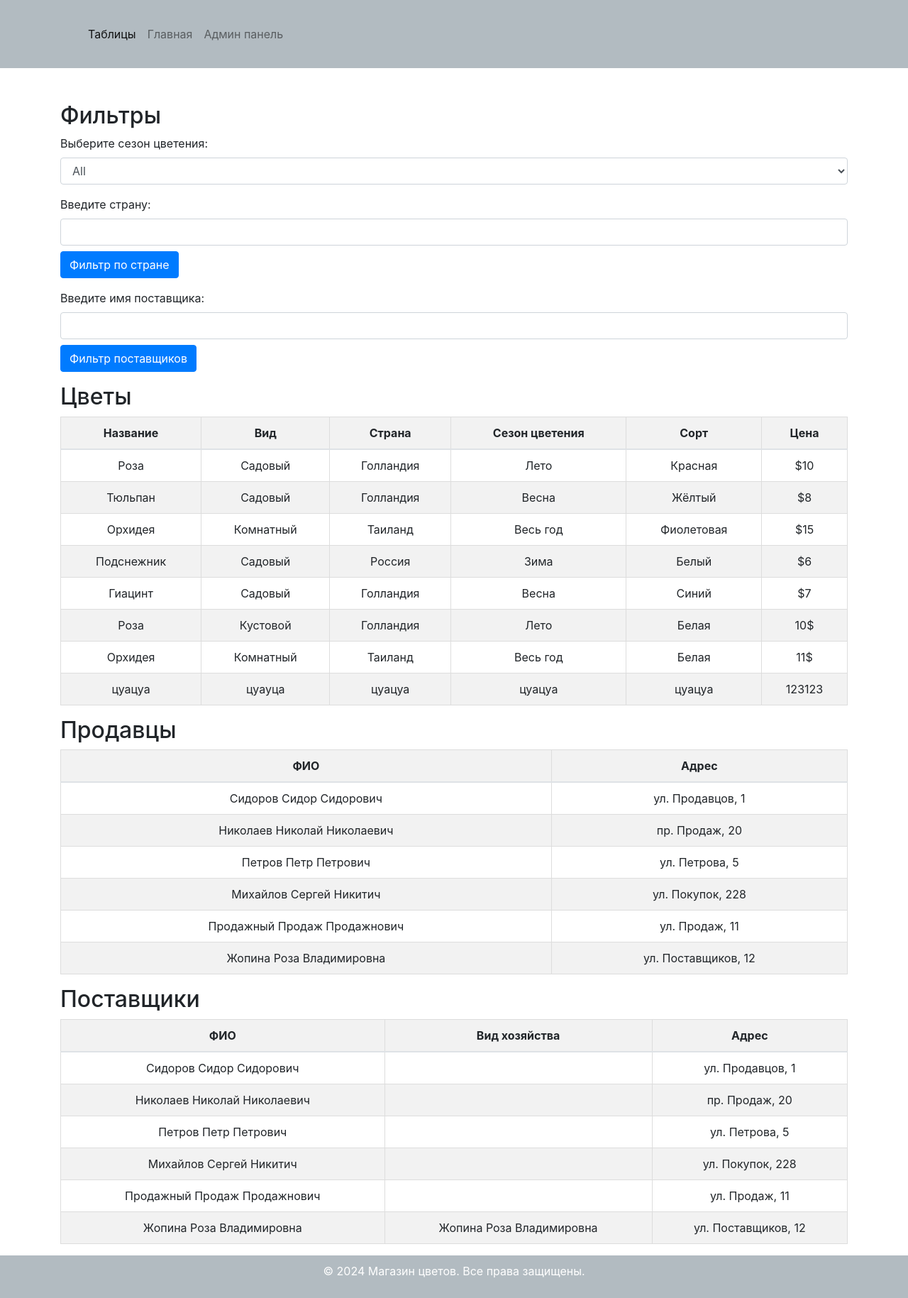
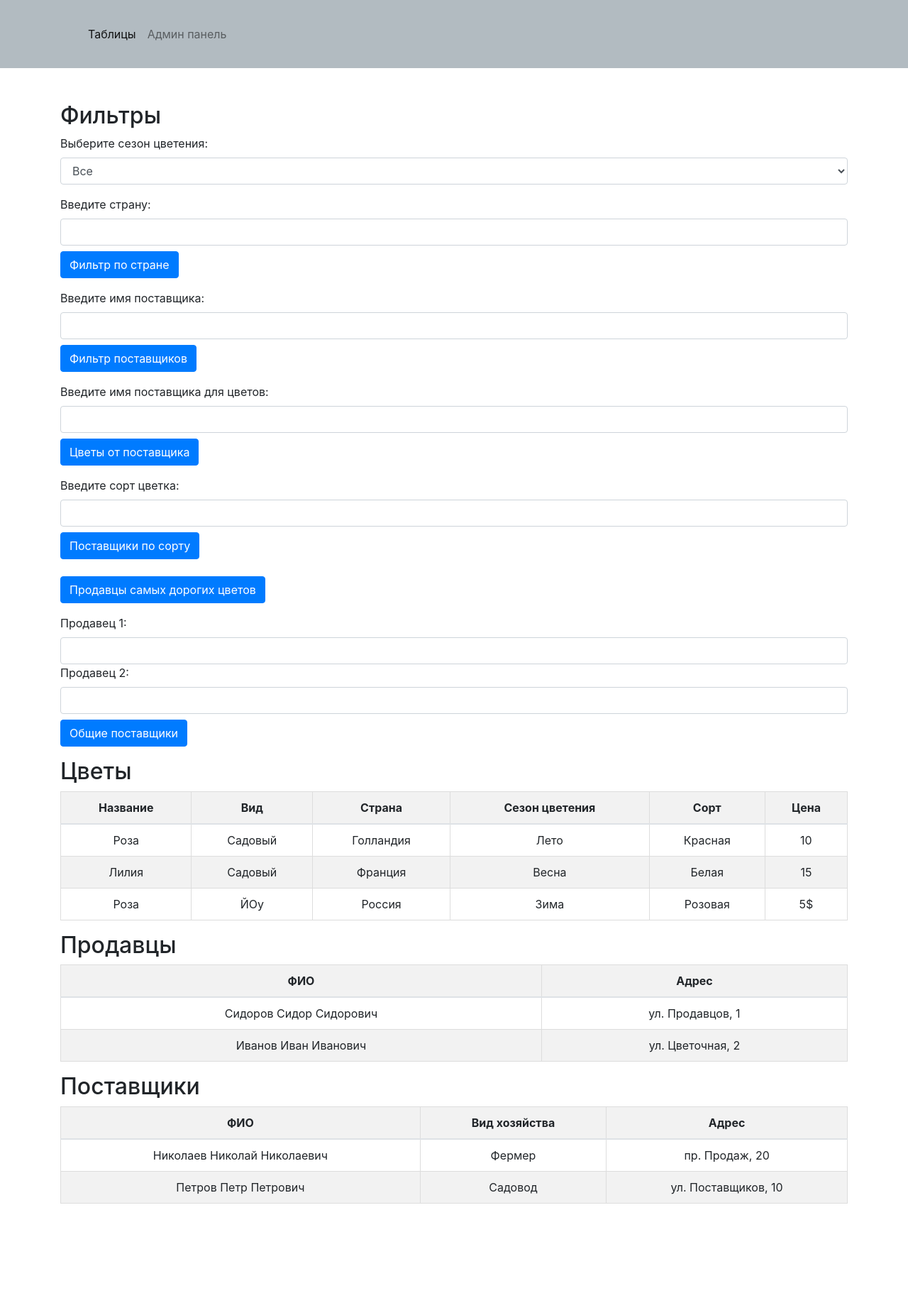
Before and after one commit to spl1ntero/savvochka, a Flask app: page / in a window 1280 px wide. Shown: the whole page at 71% size. After the commit the page ends 1696 px from the top, so only its background shows below. Run offline with Flask 3, Linux system fonts and the light colour scheme; some libraries are stand-ins or nearby versions.

Commit message:
сделал много чего

```diff
--- a/app.py
+++ b/app.py
@@ -40,11 +40,6 @@ def add_info():
         return redirect(url_for('login'))
 
 
-@app.route('/mainn', methods=['GET'])
-def mainn():
-    return render_template('main.html')
-
-
 @app.route('/get_flowers', methods=['GET'])
 def get_flowers():
     return jsonify(flowers)
@@ -79,8 +74,8 @@ def filter_by_country():
 def filter_by_supplier():
     name = request.args.get('name')
     filtered_suppliers = [supplier for supplier in suppliers if supplier['name'] == name]
-    return render_template('index.html', flowers=flowers, current_season=None, suppliers=suppliers,
-                           filtered_suppliers=filtered_suppliers, sellers=sellers)
+    return render_template('index.html', flowers=flowers, current_season=None, suppliers=suppliers, filtered_suppliers=filtered_suppliers, sellers=sellers)
+
 
 
 @app.route('/add_seller', methods=['POST'])
@@ -127,8 +122,19 @@ def add_flower():
         season = request.form.get('season')
         sort = request.form.get('sort')
         price = request.form.get('price')
+        supplier = request.form.get('supplier')
+        seller = request.form.get('seller')
 
-        new_flower = {"name": name, "type": type, "country": country, "season": season, "sort": sort, "price": price}
+        new_flower = {
+            "name": name,
+            "type": type,
+            "country": country,
+            "season": season,
+            "sort": sort,
+            "price": price,
+            "supplier": supplier,
+            "seller": seller
+        }
         flowers.append(new_flower)
 
         save_data(flowers, 'flowers.json')
@@ -158,5 +164,33 @@ def logout():
     return redirect(url_for('login'))
 
 
+@app.route('/flowers_by_supplier', methods=['GET'])
+def flowers_by_supplier():
+    supplier_name = request.args.get('supplier')
+    supplier_flowers = [flower for flower in flowers if flower['supplier'] == supplier_name]
+    return render_template('index.html', flowers=supplier_flowers, current_season=None, suppliers=suppliers, sellers=sellers, filtered_suppliers=None)
+
+@app.route('/suppliers_by_flower_sort', methods=['GET'])
+def suppliers_by_flower_sort():
+    flower_sort = request.args.get('sort')
+    flower_suppliers = [supplier for supplier in suppliers if flower_sort in [flower['sort'] for flower in flowers if flower['supplier'] == supplier['name']]]
+    return render_template('index.html', flowers=flowers, current_season=None, suppliers=suppliers, sellers=sellers, filtered_suppliers=flower_suppliers)
+
+@app.route('/expensive_flower_sellers', methods=['GET'])
+def expensive_flower_sellers():
+    max_price = max([float(flower['price']) for flower in flowers])
+    expensive_sellers = [seller for seller in sellers if any(flower for flower in flowers if float(flower['price']) == max_price and flower['seller'] == seller['name'])]
+    return render_template('index.html', flowers=flowers, current_season=None, suppliers=suppliers, sellers=expensive_sellers, filtered_suppliers=None)
+
+@app.route('/common_suppliers', methods=['GET'])
+def common_suppliers():
+    seller1 = request.args.get('seller1')
+    seller2 = request.args.get('seller2')
+    suppliers_seller1 = {flower['supplier'] for flower in flowers if flower['seller'] == seller1}
+    suppliers_seller2 = {flower['supplier'] for flower in flowers if flower['seller'] == seller2}
+    common_suppliers = list(suppliers_seller1.intersection(suppliers_seller2))
+    return render_template('index.html', flowers=flowers, current_season=None, suppliers=common_suppliers, sellers=sellers, filtered_suppliers=None)
+
+
 if __name__ == '__main__':
     app.run(debug=True)
--- a/flowers.json
+++ b/flowers.json
@@ -5,62 +5,28 @@
         "country": "Голландия",
         "season": "Лето",
         "sort": "Красная",
-        "price": "$10"
+        "price": "10",
+        "supplier": "Николаев Николай Николаевич",
+        "seller": "Сидоров Сидор Сидорович"
     },
     {
-        "name": "Тюльпан",
+        "name": "Лилия",
         "type": "Садовый",
-        "country": "Голландия",
+        "country": "Франция",
         "season": "Весна",
-        "sort": "Жёлтый",
-        "price": "$8"
-    },
-    {
-        "name": "Орхидея",
-        "type": "Комнатный",
-        "country": "Таиланд",
-        "season": "Весь год",
-        "sort": "Фиолетовая",
-        "price": "$15"
-    },
-    {
-        "name": "Подснежник",
-        "type": "Садовый",
-        "country": "Россия",
-        "season": "Зима",
-        "sort": "Белый",
-        "price": "$6"
-    },
-    {
-        "name": "Гиацинт",
-        "type": "Садовый",
-        "country": "Голландия",
-        "season": "Весна",
-        "sort": "Синий",
-        "price": "$7"
+        "sort": "Белая",
+        "price": "15",
+        "supplier": "Петров Петр Петрович",
+        "seller": "Иванов Иван Иванович"
     },
     {
         "name": "Роза",
-        "type": "Кустовой",
-        "country": "Голландия",
-        "season": "Лето",
-        "sort": "Белая",
-        "price": "10$"
-    },
-    {
-        "name": "Орхидея",
-        "type": "Комнатный",
-        "country": "Таиланд",
-        "season": "Весь год",
-        "sort": "Белая",
-        "price": "11$"
-    },
-    {
-        "name": "цуацуа",
-        "type": "цуауца",
-        "country": "цуацуа",
-        "season": "цуацуа",
-        "sort": "цуацуа",
-        "price": "123123"
+        "type": "ЙОу",
+        "country": "Россия",
+        "season": "Зима",
+        "sort": "Розовая",
+        "price": "5$",
+        "supplier": "Петров Петр Петрович",
+        "seller": "Сидоров Сидор Сидорович"
     }
 ]
--- a/sellers.json
+++ b/sellers.json
@@ -4,23 +4,7 @@
         "address": "ул. Продавцов, 1"
     },
     {
-        "name": "Николаев Николай Николаевич",
-        "address": "пр. Продаж, 20"
-    },
-    {
-        "name": "Петров Петр Петрович",
-        "address": "ул. Петрова, 5"
-    },
-    {
-        "name": "Михайлов Сергей Никитич",
-        "address": "ул. Покупок, 228"
-    },
-    {
-        "name": "Продажный Продаж Продажнович",
-        "address": "ул. Продаж, 11"
-    },
-    {
-        "name": "Жопина Роза Владимировна",
-        "address": "ул. Поставщиков, 12"
+        "name": "Иванов Иван Иванович",
+        "address": "ул. Цветочная, 2"
     }
 ]
--- a/suppliers.json
+++ b/suppliers.json
@@ -1,27 +1,12 @@
 [
     {
-        "name": "Сидоров Сидор Сидорович",
-        "address": "ул. Продавцов, 1"
-    },
-    {
         "name": "Николаев Николай Николаевич",
+        "type": "Фермер",
         "address": "пр. Продаж, 20"
     },
     {
         "name": "Петров Петр Петрович",
-        "address": "ул. Петрова, 5"
-    },
-    {
-        "name": "Михайлов Сергей Никитич",
-        "address": "ул. Покупок, 228"
-    },
-    {
-        "name": "Продажный Продаж Продажнович",
-        "address": "ул. Продаж, 11"
-    },
-    {
-        "name": "Жопина Роза Владимировна",
-        "type": "Жопина Роза Владимировна",
-        "address": "ул. Поставщиков, 12"
+        "type": "Садовод",
+        "address": "ул. Поставщиков, 10"
     }
 ]
--- a/templates/index.html
+++ b/templates/index.html
@@ -18,9 +18,6 @@
                 <a class="nav-link active" href="#">Таблицы</a>
               </li>
               <li class="nav-item">
-                <a class="nav-link" href="/mainn">Главная</a>
-              </li>
-              <li class="nav-item">
                 <a class="nav-link" href="/add_info">Админ панель</a>
               </li>
             </ul>
@@ -37,7 +34,7 @@
                 <form id="filterForm" method="GET" action="/">
                     <label for="seasonSelect">Выберите сезон цветения:</label>
                     <select class="form-control" id="seasonSelect" name="season" onchange="this.form.submit()">
-                        <option value="" {% if current_season == None %} selected {% endif %}>All</option>
+                        <option value="" {% if current_season == None %} selected {% endif %}>Все</option>
                         <option value="Весна" {% if current_season == 'Весна' %} selected {% endif %}>Весна</option>
                         <option value="Лето" {% if current_season == 'Лето' %} selected {% endif %}>Лето</option>
                         <option value="Осень" {% if current_season == 'Осень' %} selected {% endif %}>Осень</option>
@@ -61,7 +58,40 @@
                     <button type="submit" class="btn btn-primary mt-2">Фильтр поставщиков</button>
                 </form>
             </div>
+
+            <div class="form-group">
+                <form id="filterForm" method="GET" action="/flowers_by_supplier">
+                    <label for="supplierFlowersInput">Введите имя поставщика для цветов:</label>
+                    <input type="text" class="form-control" id="supplierFlowersInput" name="supplier">
+                    <button type="submit" class="btn btn-primary mt-2">Цветы от поставщика</button>
+                </form>
             </div>
+
+            <div class="form-group">
+                <form id="filterForm" method="GET" action="/suppliers_by_flower_sort">
+                    <label for="flowerSortInput">Введите сорт цветка:</label>
+                    <input type="text" class="form-control" id="flowerSortInput" name="sort">
+                    <button type="submit" class="btn btn-primary mt-2">Поставщики по сорту</button>
+                </form>
+            </div>
+
+            <div class="form-group">
+                <form id="filterForm" method="GET" action="/expensive_flower_sellers">
+                    <button type="submit" class="btn btn-primary mt-2">Продавцы самых дорогих цветов</button>
+                </form>
+            </div>
+
+            <div class="form-group">
+                <form id="filterForm" method="GET" action="/common_suppliers">
+                    <label for="commonSupplierSeller1Input">Продавец 1:</label>
+                    <input type="text" class="form-control" id="commonSupplierSeller1Input" name="seller1">
+                    <label for="commonSupplierSeller2Input">Продавец 2:</label>
+                    <input type="text" class="form-control" id="commonSupplierSeller2Input" name="seller2">
+                    <button type="submit" class="btn btn-primary mt-2">Общие поставщики</button>
+                </form>
+            </div>
+        </div>
+
         <div class="col-md-12">
             <h2>Цветы</h2>
             <table class="table custom-table" id="flowersTable">
@@ -77,7 +107,6 @@
                 </thead>
                 <tbody id="flowersList">
                 {% for flower in flowers %}
-                    {% if current_season == None or current_season == flower.season %}
                     <tr>
                         <td>{{ flower.name }}</td>
                         <td>{{ flower.type }}</td>
@@ -86,7 +115,6 @@
                         <td>{{ flower.sort }}</td>
                         <td>{{ flower.price }}</td>
                     </tr>
-                    {% endif %}
                 {% endfor %}
                 </tbody>
             </table>
@@ -111,6 +139,7 @@
                 </tbody>
             </table>
         </div>
+
         <div class="col-md-12">
             <h2>Поставщики</h2>
             <table class="table custom-table" id="suppliersTable">
@@ -142,19 +171,8 @@
                 </tbody>
             </table>
         </div>
-
-
     </div>
 </div>
 
-<footer id="footer">
-    <div class="container">
-        <p>© 2024 Магазин цветов. Все права защищены.</p>
-    </div>
-</footer>
-
-<script src="https://ajax.googleapis.com/ajax/libs/jquery/3.5.1/jquery.min.js"></script>
-<script src="https://cdnjs.cloudflare.com/ajax/libs/popper.js/1.16.0/umd/popper.min.js"></script>
-<script src="https://maxcdn.bootstrapcdn.com/bootstrap/4.5.2/js/bootstrap.min.js"></script>
 </body>
 </html>
```
Also changed, not shown: templates/add_info.html (+11 -5 lines), templates/main.html (deleted, +0 -109 lines). Lines whose indentation alone changed are shown as unchanged.
